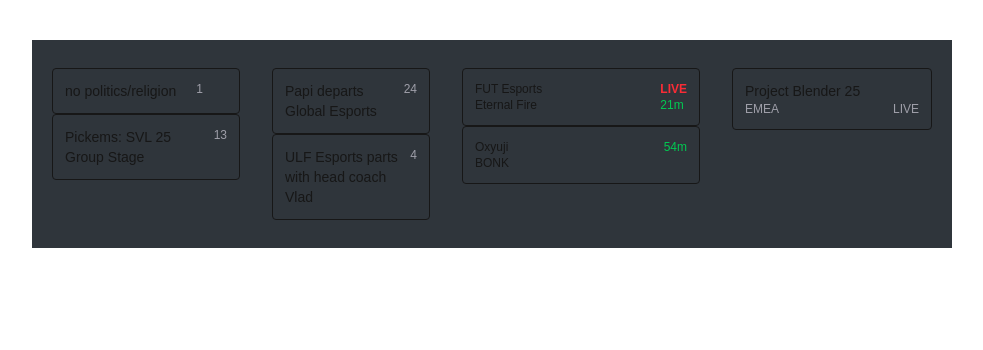
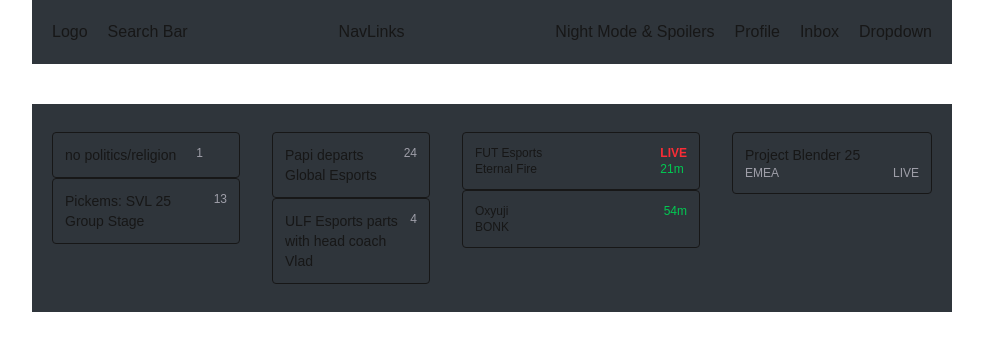
Before and after one commit to saikarthikm/melon-vlr-dupe, a Next.js app: page / in a window 1280 px wide. Shown: the top 350 px of the page, without its empty margins (148-1131 px from the left). Built offline with nearby package versions, Linux system fonts and the light colour scheme.

Commit message:
Navbar skeleton

```diff
--- /dev/null
+++ b/app/components/Navbar.tsx
@@ -0,0 +1,19 @@
+function Navbar() {
+  return (
+    <div className="flex flex-row justify-between mx-45 space-x-3 bg-column p-5 gap-5">
+      <div className="flex flex-row gap-5">
+        <div>Logo</div>
+        <div>Search Bar</div>
+      </div>
+      <div>NavLinks</div>
+      <div className="flex flex-row gap-5">
+        <div>Night Mode & Spoilers</div>
+        <div>Profile</div>
+        <div>Inbox</div>
+        <div>Dropdown</div>
+      </div>
+    </div>
+  );
+}
+
+export default Navbar;
--- a/app/page.tsx
+++ b/app/page.tsx
@@ -1,4 +1,5 @@
 import data from "@/data/mock.json";
+import Navbar from "@/app/components/Navbar";
 import { Match, Event, NewsItem, Thread } from "@/types";
 import { ThreadCol } from "@/app/components/ThreadCol";
 import { MatchCol } from "@/app/components/MatchCol";
@@ -13,6 +14,7 @@
 export default function Home() {
   return (
     <main>
+      <Navbar />
       <div className="mx-45 my-10">
         <div className="grid grid-cols-[200px_1fr_250px_200px] space-x-3 bg-column p-5 gap-5">
           <ThreadCol items={threads} />
```
